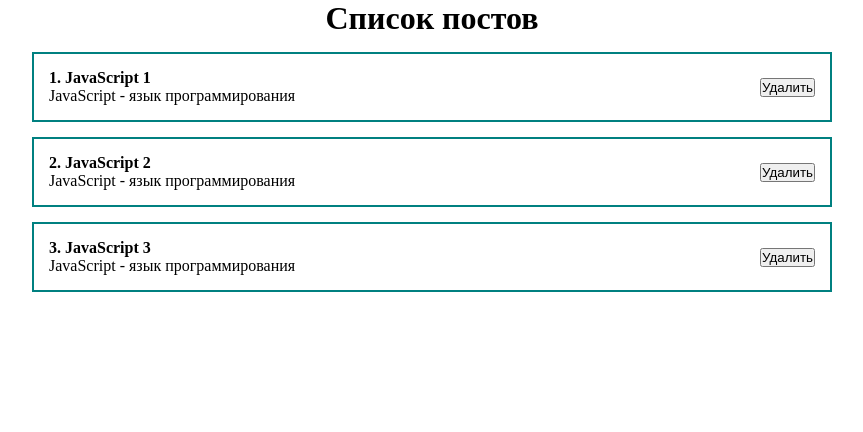
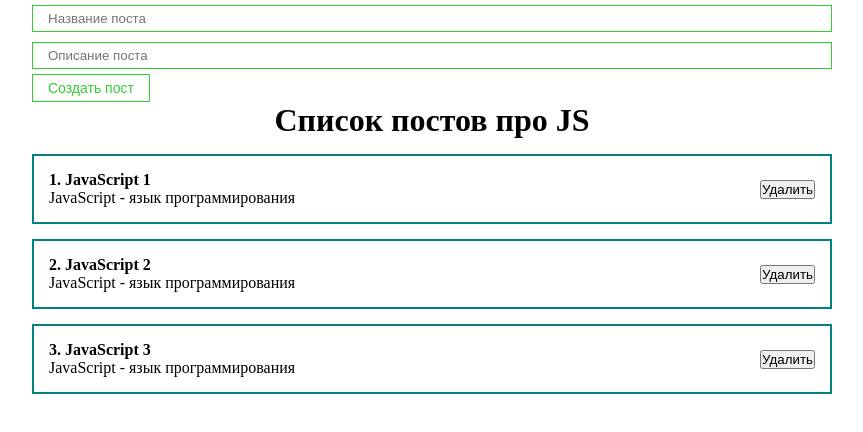
Before and after one commit to simolex/ulbi-react-a-z, a React (Create React App) app: page / in a window 1280 px wide. Shown: the top 432 px of the page, without its empty margins (208-1071 px from the left). Built offline with nearby package versions, Linux system fonts and the light colour scheme.

Commit message:
create Button and Input components with controlled and uncontrolled state

```diff
--- a/src/App.js
+++ b/src/App.js
@@ -1,5 +1,8 @@
-import React, { useState } from "react";
-import PostItem from "./components/PostItem";
+import React, { useRef, useState } from "react";
+
+import PostList from "./components/PostList";
+import UiButton from "./components/UI/button/UiButton";
+import UiInput from "./components/UI/input/UiInput";
 import "./styles/App.css";
 
 function App() {
@@ -9,12 +12,34 @@ function App() {
     { id: 3, title: "JavaScript 3", body: "JavaScript - язык программирования" },
   ]);
 
+  const [title, setTitle] = useState("");
+  const bodyInputRef = useRef();
+
+  const AddNewPost = (e) => {
+    e.preventDefault();
+    console.log(title);
+    console.log(bodyInputRef.current.value);
+  };
+
   return (
     <div className="App">
-      <h1 style={{ textAlign: "center" }}>Список постов</h1>
-      {posts.map((post) => (
-        <PostItem key={post.id} post={post} />
-      ))}
+      <form>
+        {/* Управляемый компонент */}
+        <UiInput
+          value={title}
+          onChange={(e) => setTitle(e.target.value)}
+          type="text"
+          placeholder="Название поста"
+        />
+        {/* ./Управляемый компонент */}
+
+        {/* Неуправляемый\ Неконтролируемый компонент */}
+        <UiInput ref={bodyInputRef} type="text" placeholder="Описание поста" />
+        {/* ./Неуправляемый\ Неконтролируемый компонент */}
+
+        <UiButton onClick={AddNewPost}>Создать пост</UiButton>
+      </form>
+      <PostList posts={posts} title={"Список постов про JS"} />
     </div>
   );
 }
--- /dev/null
+++ b/src/components/PostList.jsx
@@ -0,0 +1,15 @@
+import React from "react";
+import PostItem from "./PostItem";
+
+const PostList = ({ posts, title }) => {
+  return (
+    <div>
+      <h1 style={{ textAlign: "center" }}>{title}</h1>
+      {posts.map((post) => (
+        <PostItem key={post.id} post={post} />
+      ))}
+    </div>
+  );
+};
+
+export default PostList;
--- /dev/null
+++ b/src/components/UI/button/UiButton.jsx
@@ -0,0 +1,12 @@
+import React from "react";
+import classes from "./UiButton.module.css";
+
+const UiButton = ({ children, ...props }) => {
+  return (
+    <button className={classes.uiBtn} {...props}>
+      {children}
+    </button>
+  );
+};
+
+export default UiButton;
--- /dev/null
+++ b/src/components/UI/button/UiButton.module.css
@@ -0,0 +1,8 @@
+.uiBtn {
+  cursor: pointer;
+  padding: 5px 15px;
+  color: limegreen;
+  font-size: 14px;
+  background-color: transparent;
+  border: 1px solid limegreen;
+}
--- /dev/null
+++ b/src/components/UI/input/UiInput.jsx
@@ -0,0 +1,8 @@
+import React from "react";
+import classes from "./UiInput.module.css";
+
+const UiInput = React.forwardRef((props, ref) => {
+  return <input ref={ref} {...props} className={classes.uiInput} />;
+});
+
+export default UiInput;
--- /dev/null
+++ b/src/components/UI/input/UiInput.module.css
@@ -0,0 +1,6 @@
+.uiInput {
+  width: 100%;
+  padding: 5px 15px;
+  margin: 5px 0;
+  border: 1px solid limegreen;
+}
```
